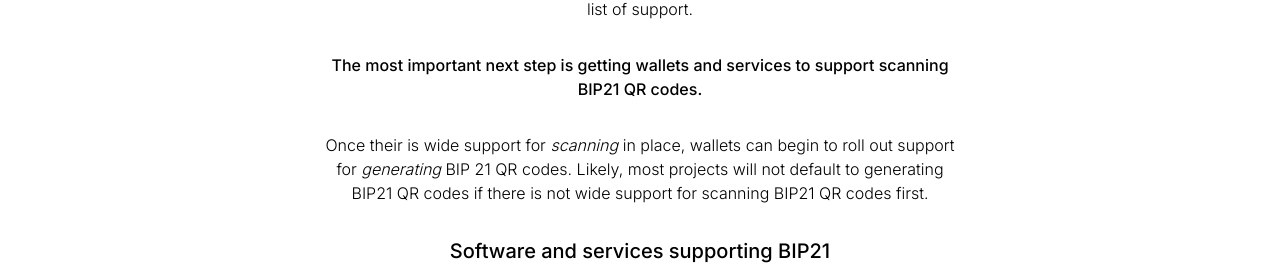
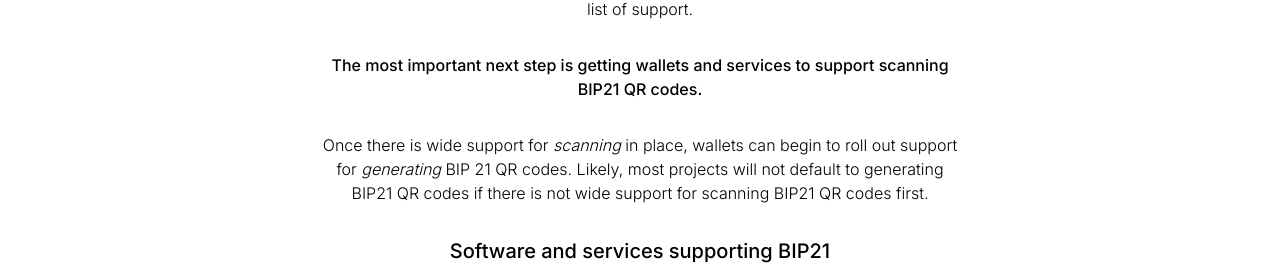
Before and after one commit to sbddesign/bip21-site, a Next.js app: page / in a window 1280 px wide. Shown: the part 6834-7099 px from the top of the page. Built offline with nearby package versions, Linux system fonts and the light colour scheme.

Commit message:
Grammar fix

```diff
--- a/pages/index.js
+++ b/pages/index.js
@@ -238,7 +238,7 @@ export default function Home() {
           </p>
 
           <p className="max-w-screen-sm text-center">
-             Once their
+             Once there
             is wide support for <em>scanning</em> in place, wallets can begin to roll out support for <em>generating</em> BIP 21
             QR codes. Likely, most projects will not default to generating BIP21 QR codes if there is not wide support
             for scanning BIP21 QR codes first.
```
